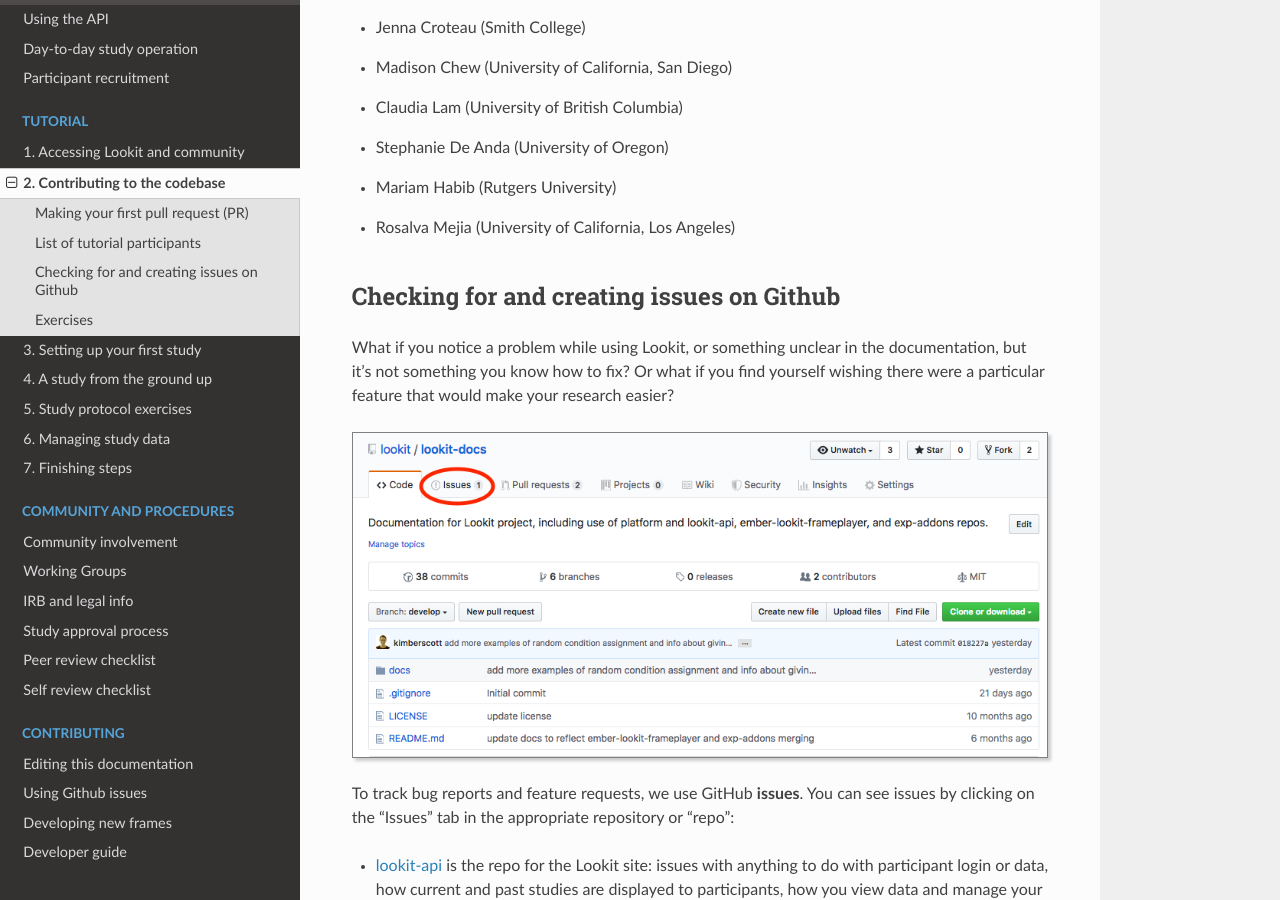
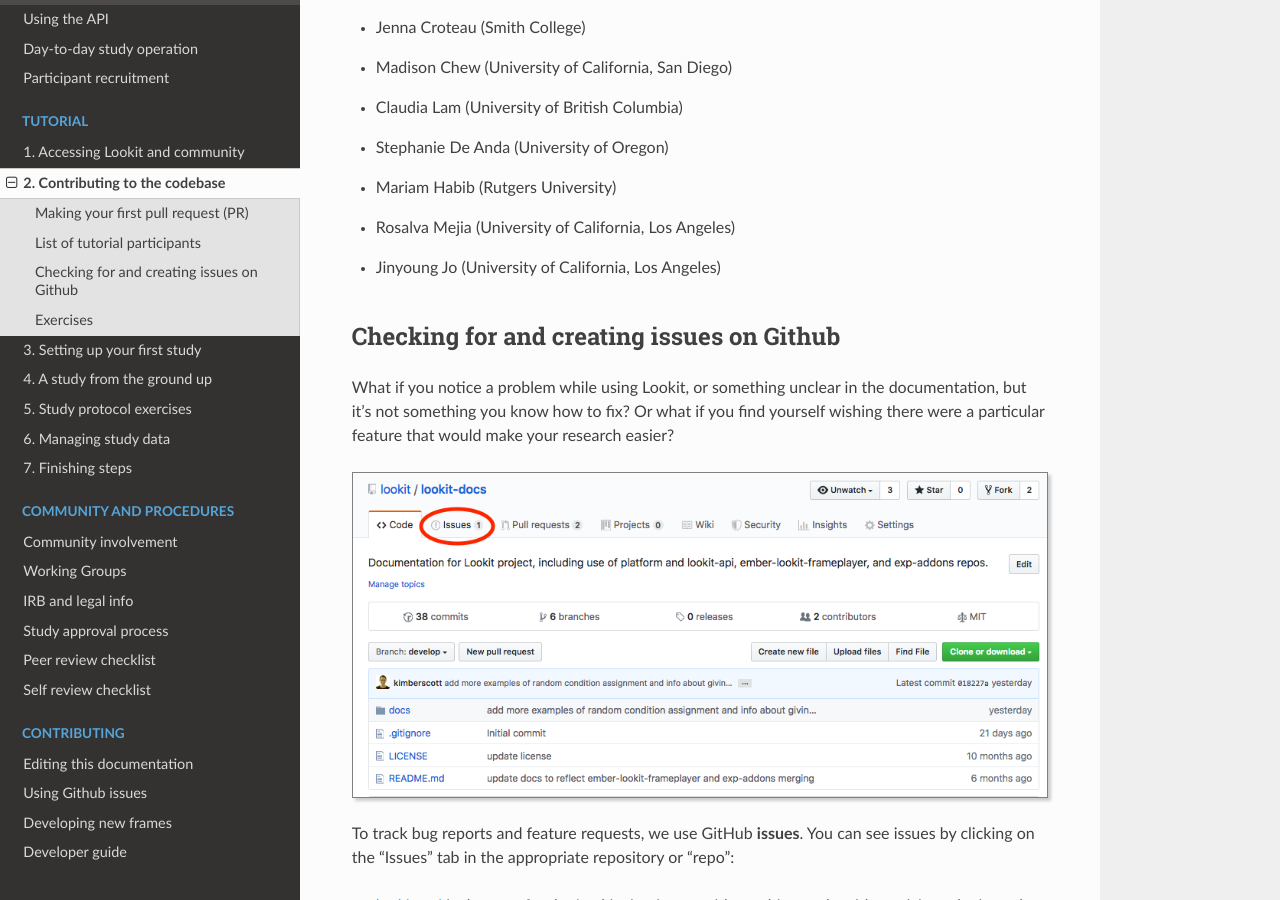
Before and after one commit to lookit/lookit-docs, a Sphinx documentation site: the page built from docs/source/tutorial-contributing.rst, in a window 1280 px wide and 900 px high, scrolled down 8137 px. Built offline with Sphinx 7.4.7 and the Read the Docs theme 2.0.0, drawn with Linux system fonts in a browser that asks for light colours.

Commit message:
Add tutorial participant to list

```diff
--- a/docs/source/tutorial-contributing.rst
+++ b/docs/source/tutorial-contributing.rst
@@ -169,6 +169,7 @@
 - Stephanie De Anda (University of Oregon)
 - Mariam Habib (Rutgers University)
 - Rosalva Mejia (University of California, Los Angeles)
+- Jinyoung Jo (University of California, Los Angeles)
 
 .. _Github issues overview:
 
```
